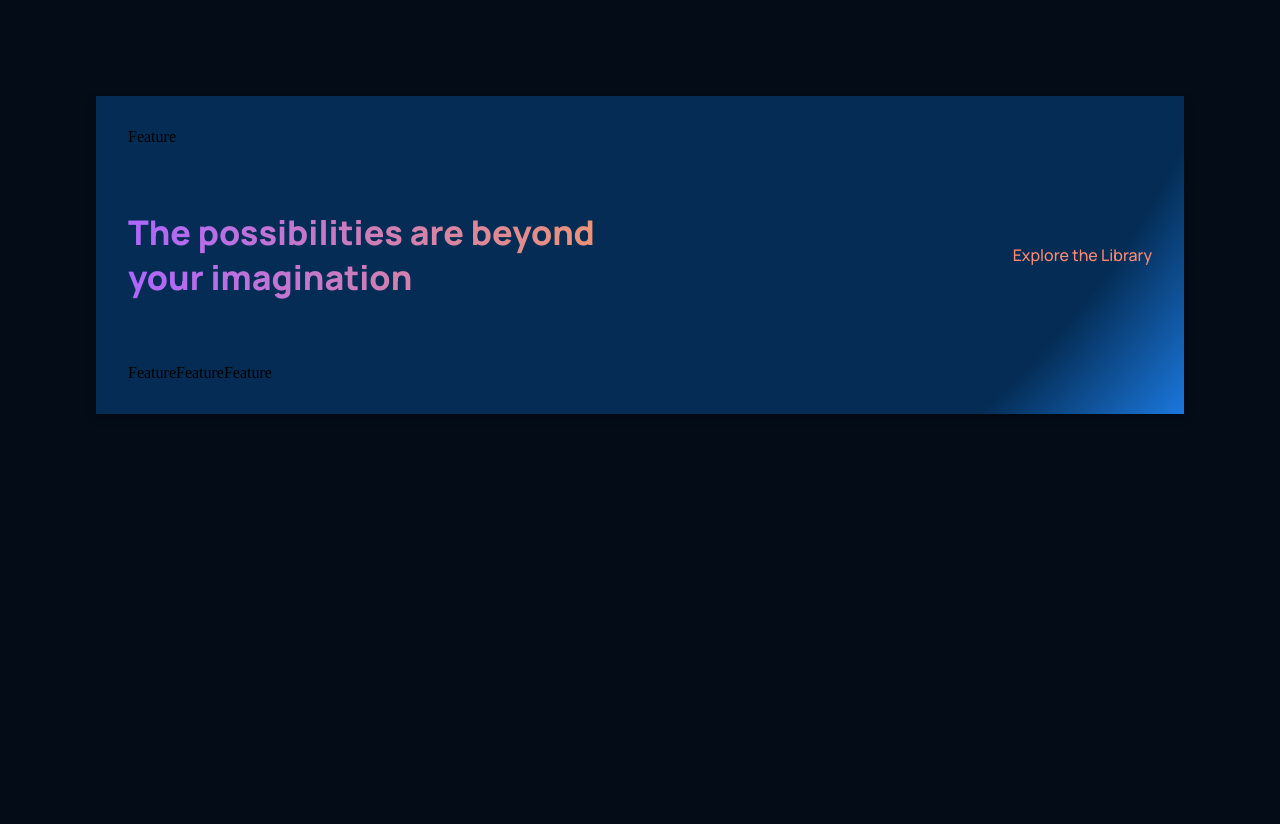
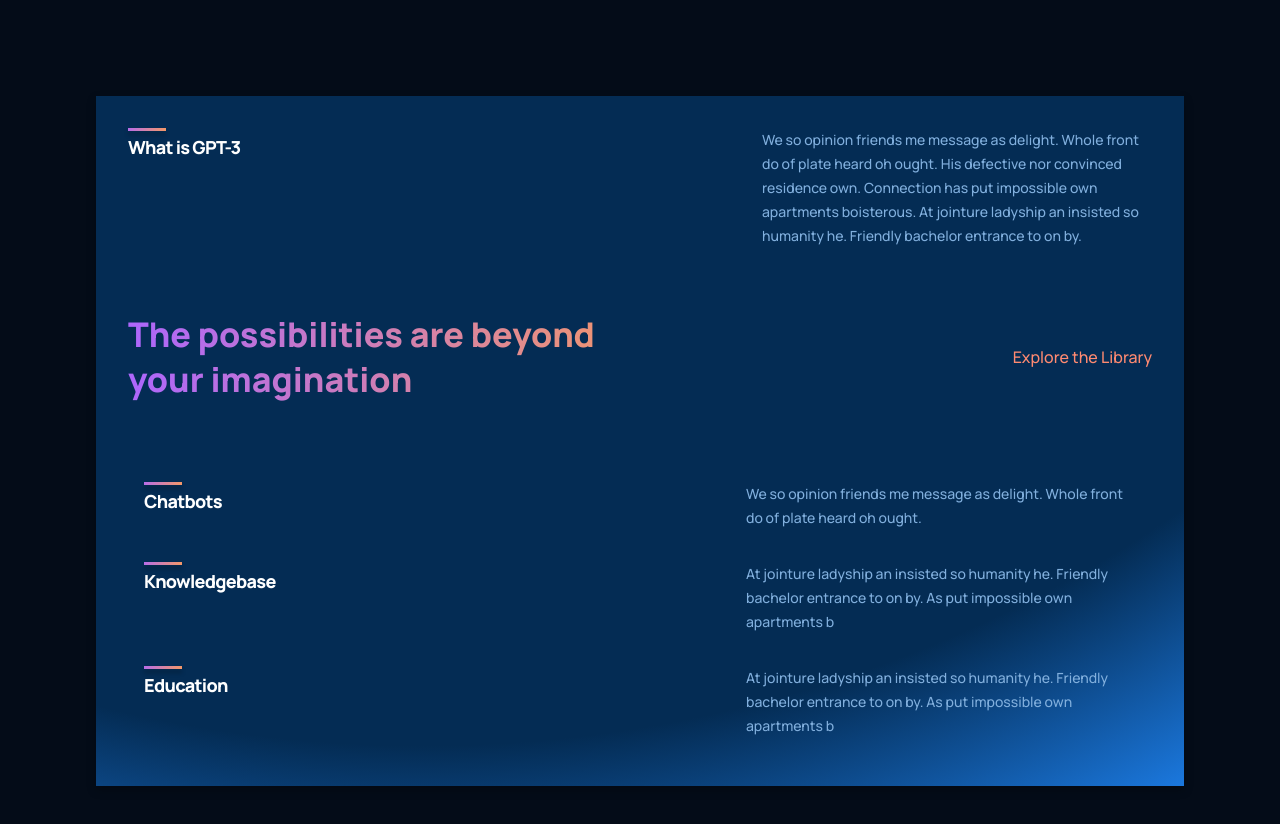
Before and after one commit to masterharsh639/GPT3AI, a React (Create React App) app: page / in a window 1280 px wide. Shown: the part 1000-1824 px from the top of the page. Before the commit the page ends 1478 px from the top, so only its background shows below. Built offline with nearby package versions, Linux system fonts and the light colour scheme.

Commit message:
second container

```diff
--- a/src/components/feature/Feature.jsx
+++ b/src/components/feature/Feature.jsx
@@ -1,10 +1,16 @@
 import React from 'react'
 import './feature.css';
 
-const Feature = ({title,text}) => {
-  return (
-    <div>Feature</div>
-  )
-}
+const Feature = ({ title, text }) => (
+  <div className="gpt3__features-container__feature">
+    <div className="gpt3__features-container__feature-title">
+      <div />
+      <h1>{title}</h1>
+    </div>
+    <div className="gpt3__features-container_feature-text">
+      <p>{text}</p>
+    </div>
+  </div>
+);
 
 export default Feature
--- a/src/components/feature/feature.css
+++ b/src/components/feature/feature.css
@@ -0,0 +1,62 @@
+.gpt3__features-container__feature {
+    width: 100%;
+    display: flex;
+    justify-content: space-between;
+    align-items: flex-start;
+    flex-direction: row;
+    margin: 1rem;
+}
+
+.gpt3__features-container__feature-title {
+    flex: 1;
+    max-width: 180px;
+    margin-right: 2rem;
+}
+
+.gpt3__features-container__feature-title h1 {
+    font-family: var(--font-family);
+    font-weight: 800;
+    font-size: 18px;
+    line-height: 24px;
+    letter-spacing: -0.04em;
+    color: #fff;
+}
+
+.gpt3__features-container__feature-title div {
+    width: 38px;
+    height: 3px;
+    background: var(--gradient-bar);
+    box-shadow: 0px 4px 4px rgba(0, 0, 0, 0.25);
+    margin-bottom: 0.25rem;
+}
+
+
+.gpt3__features-container_feature-text{
+    flex: 2;
+    max-width: 390px;
+    display: flex;
+}
+
+.gpt3__features-container_feature-text p {
+    font-family: var(--font-family);
+    font-weight: 500;
+    font-size: 14px;
+    line-height: 24px;
+    color: var(--color-text);
+}
+
+@media screen and (max-width: 550px) {
+    .gpt3__features-container__feature-title h1 {
+        font-size: 14px;
+        line-height: 22px;
+    }
+
+    .gpt3__features-container_feature-text p {
+        font-size: 12px;
+        line-height: 20px;
+    }
+
+    .gpt3__features-container__feature {
+        margin: 1rem 0;
+    }
+}
```
